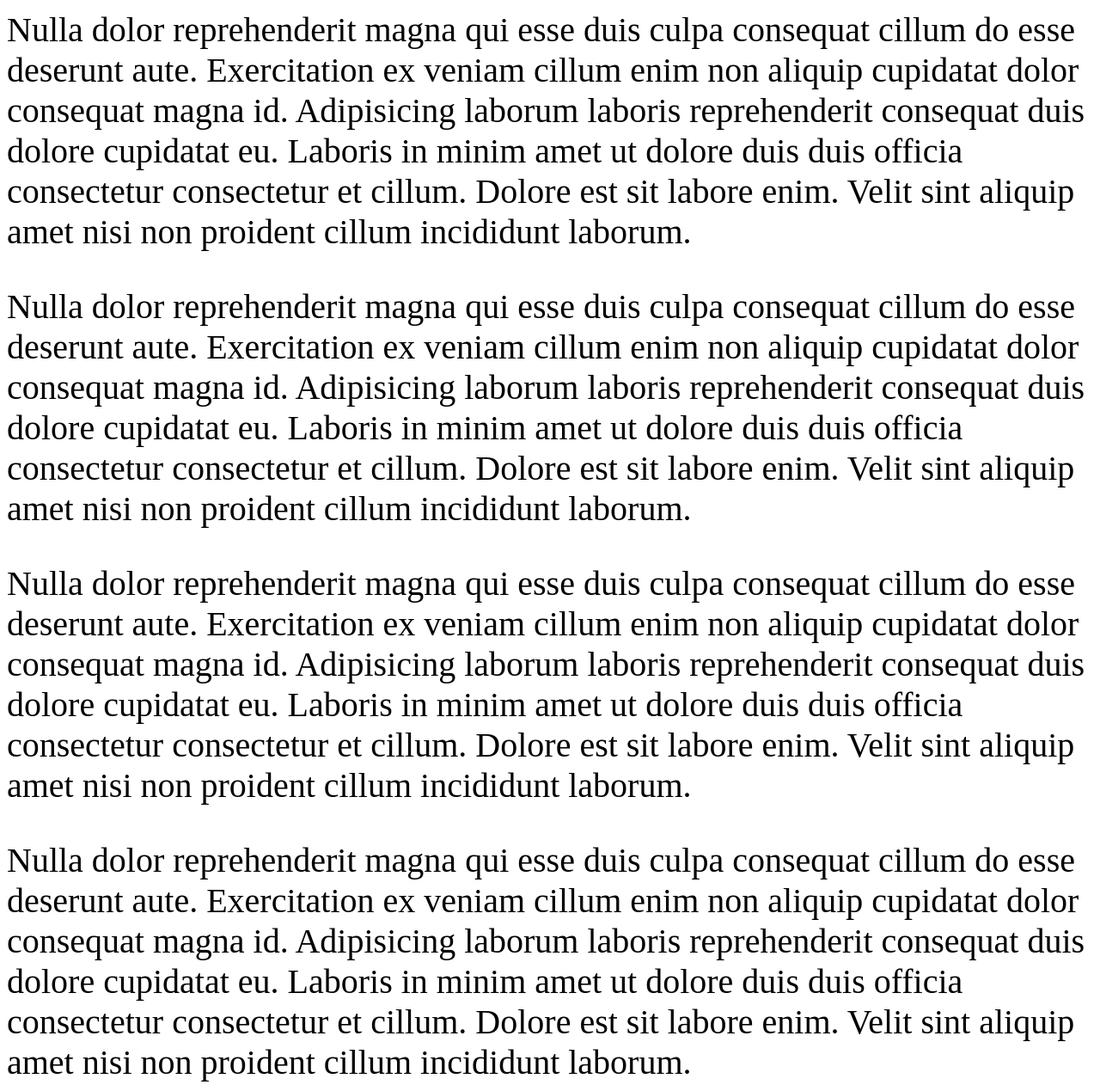
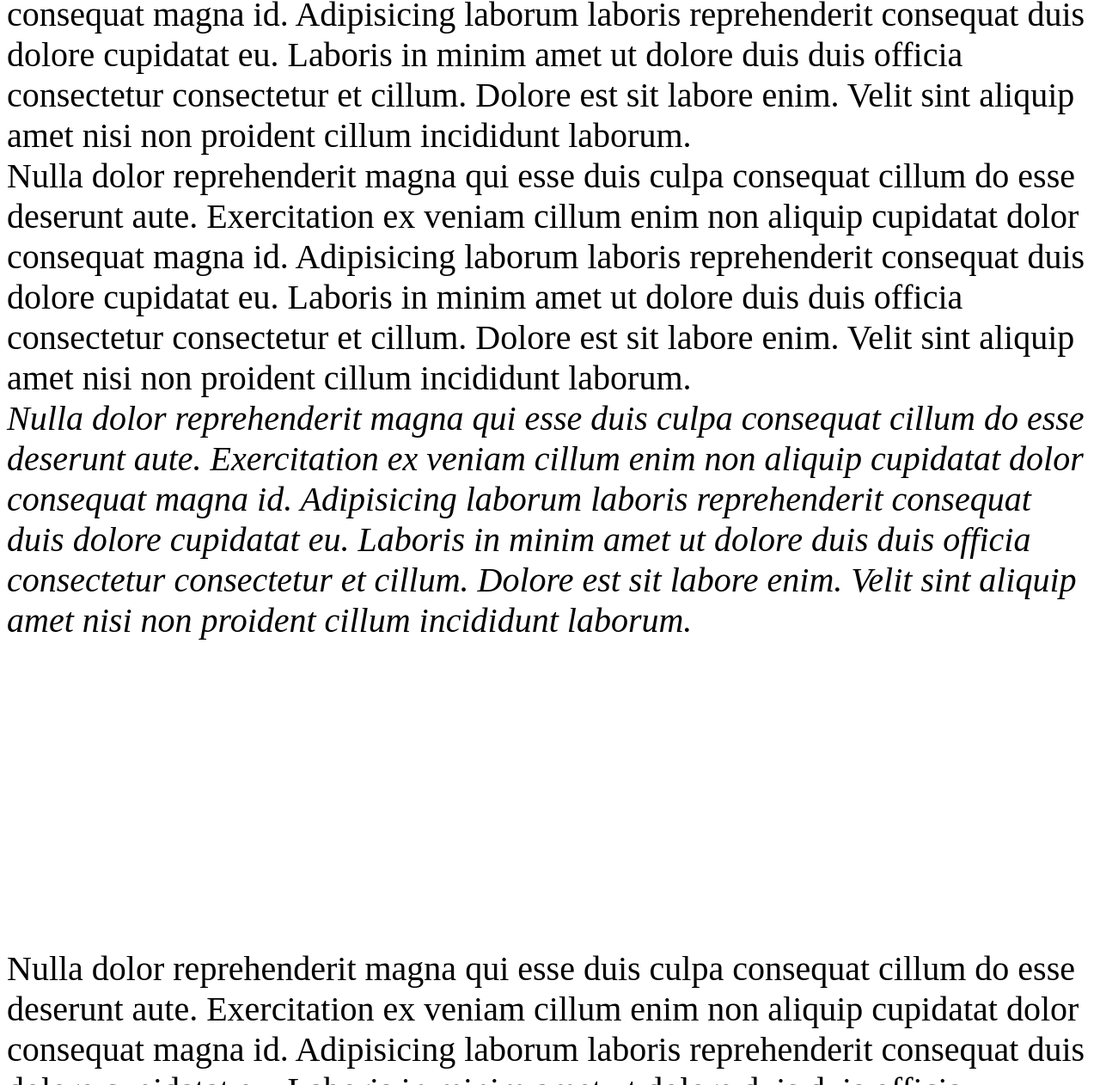
Before and after one commit to kkyusufk/new-animations, a Gatsby site: page /scrollEffect in a window 1280 px wide. Shown: the part 626-1888 px from the top of the page at 86% size. Built offline with nearby package versions, Linux system fonts and the light colour scheme; Gatsby itself is replaced by a stand-in of ours.

Commit message:
first draft of scoll animation

```diff
--- /dev/null
+++ b/src/components/scrollComponent.js
@@ -0,0 +1,133 @@
+import React, { useEffect, useRef } from 'react';
+
+const paragraph1 = {
+  display: 'flex',
+  justifyContent: 'flex-end',
+  flexDirection: 'column',
+  fontWeight: 'lighter',
+  width: '100%',
+  fontSize: '40px',
+  padding: 0,
+  margin: 0
+}
+
+const animatingDiv = {
+  minHeight: '80vh'
+}
+
+const getScrollDirection = () => {
+  let scrollPos = 0;
+  let direction = 'DOWN';
+  if ((document.body.getBoundingClientRect()).top > scrollPos)
+		direction = 'UP';
+	else
+		direction = 'DOWN';
+	// saves the new position for iteration.
+  scrollPos = (document.body.getBoundingClientRect()).top;
+  return direction;
+}
+
+export const ScrollComponent = () => {
+
+  const animatingDivElement = useRef();
+  const animatingPara = useRef()
+
+  useEffect(() => {
+    let prevRatio = 0.0;
+    let prevY = 0;
+    let Y = 0;
+    function buildThresholdList() {
+      let thresholds = [];
+      let numSteps = 50;
+
+      for (let i=1.0; i<=numSteps; i++) {
+        let ratio = i/numSteps;
+        thresholds.push(ratio);
+      }
+
+      thresholds.push(0);
+      return thresholds;
+    }
+    // configure the intersection observer instance
+    const intersectionObserverOptions = {
+      root: null, // default is the viewport
+      rootMargin: "0px",
+      threshold: buildThresholdList(), // percentage of the target visible area which will trigger "onIntersection"
+    };
+
+    const observer = new IntersectionObserver(
+      onIntersection,
+      intersectionObserverOptions
+    );
+
+    // called when target is fully visible
+    function onIntersection(entries, opts) {
+      const { style } = animatingPara.current;
+      entries.forEach((entry) => {
+        const currentY = entry.boundingClientRect.y;
+        console.log(currentY, prevY, Y)
+        if (entry.intersectionRatio > prevRatio) {
+          // this if will prevent the para to go out of the parent div.
+          if (Y < (entry.target.clientHeight - animatingPara.current.clientHeight) && Y >= 0) {
+            if (currentY < prevY) {
+              console.log('down');
+              style.transform = `translateY(${Y}px)`;
+              Y += 30;
+            } else if (currentY > prevY) {
+              console.log('up');
+              style.transform = `translateY(${Y}px)`;
+              Y -= 30;
+            }
+          }
+        }
+        prevY = currentY;
+        prevRatio = entry.intersectionRatio;
+      });
+    }
+
+    // provide the observer with a target
+    observer.observe(animatingDivElement.current);
+
+    return function cleanUp() {
+      observer.unobserve(animatingDivElement.current);
+    };
+  });
+
+  return (
+    <>
+      <div className="container">
+            <p style={paragraph1}>
+                lorAliqua dolor pariatur consequat ad irure reprehenderit aliqua consectetur. Ea nulla ullamco cillum sint adipisicing est reprehenderit sint incididunt eu mollit ullamco. Est duis minim qui laboris enim eiusmod. Sunt in qui cupidatat cupidatat ex labore reprehenderit incididunt tempor quis laboris. Aliquip qui irure enim et cillum.
+            </p>
+            <p style={paragraph1}>
+                Nulla dolor reprehenderit magna qui esse duis culpa consequat cillum do esse deserunt aute. Exercitation ex veniam cillum enim non aliquip cupidatat dolor consequat magna id. Adipisicing laborum laboris reprehenderit consequat duis dolore cupidatat eu. Laboris in minim amet ut dolore duis duis officia consectetur consectetur et cillum. Dolore est sit labore enim. Velit sint aliquip amet nisi non proident cillum incididunt laborum.
+            </p>
+            <p style={paragraph1}>
+                Nulla dolor reprehenderit magna qui esse duis culpa consequat cillum do esse deserunt aute. Exercitation ex veniam cillum enim non aliquip cupidatat dolor consequat magna id. Adipisicing laborum laboris reprehenderit consequat duis dolore cupidatat eu. Laboris in minim amet ut dolore duis duis officia consectetur consectetur et cillum. Dolore est sit labore enim. Velit sint aliquip amet nisi non proident cillum incididunt laborum.
+            </p>
+            <p style={paragraph1} className="starting-animation">
+                Nulla dolor reprehenderit magna qui esse duis culpa consequat cillum do esse deserunt aute. Exercitation ex veniam cillum enim non aliquip cupidatat dolor consequat magna id. Adipisicing laborum laboris reprehenderit consequat duis dolore cupidatat eu. Laboris in minim amet ut dolore duis duis officia consectetur consectetur et cillum. Dolore est sit labore enim. Velit sint aliquip amet nisi non proident cillum incididunt laborum.
+            </p>
+            <div id="animating-div" style={animatingDiv} ref={animatingDivElement}>
+            <p style={paragraph1} id="animating-para" ref={animatingPara}>
+              <i>
+                Nulla dolor reprehenderit magna qui esse duis culpa consequat cillum do esse deserunt aute. Exercitation ex veniam cillum enim non aliquip cupidatat dolor consequat magna id. Adipisicing laborum laboris reprehenderit consequat duis dolore cupidatat eu. Laboris in minim amet ut dolore duis duis officia consectetur consectetur et cillum. Dolore est sit labore enim. Velit sint aliquip amet nisi non proident cillum incididunt laborum.
+                </i>
+            </p>
+            </div>
+            <p style={paragraph1}>
+                Nulla dolor reprehenderit magna qui esse duis culpa consequat cillum do esse deserunt aute. Exercitation ex veniam cillum enim non aliquip cupidatat dolor consequat magna id. Adipisicing laborum laboris reprehenderit consequat duis dolore cupidatat eu. Laboris in minim amet ut dolore duis duis officia consectetur consectetur et cillum. Dolore est sit labore enim. Velit sint aliquip amet nisi non proident cillum incididunt laborum.
+            </p>
+            <p style={paragraph1}>
+                Nulla dolor reprehenderit magna qui esse duis culpa consequat cillum do esse deserunt aute. Exercitation ex veniam cillum enim non aliquip cupidatat dolor consequat magna id. Adipisicing laborum laboris reprehenderit consequat duis dolore cupidatat eu. Laboris in minim amet ut dolore duis duis officia consectetur consectetur et cillum. Dolore est sit labore enim. Velit sint aliquip amet nisi non proident cillum incididunt laborum.
+            </p>
+            <p style={paragraph1}>
+                Nulla dolor reprehenderit magna qui esse duis culpa consequat cillum do esse deserunt aute. Exercitation ex veniam cillum enim non aliquip cupidatat dolor consequat magna id. Adipisicing laborum laboris reprehenderit consequat duis dolore cupidatat eu. Laboris in minim amet ut dolore duis duis officia consectetur consectetur et cillum. Dolore est sit labore enim. Velit sint aliquip amet nisi non proident cillum incididunt laborum.
+            </p>
+            <p style={paragraph1}>
+                Nulla dolor reprehenderit magna qui esse duis culpa consequat cillum do esse deserunt aute. Exercitation ex veniam cillum enim non aliquip cupidatat dolor consequat magna id. Adipisicing laborum laboris reprehenderit consequat duis dolore cupidatat eu. Laboris in minim amet ut dolore duis duis officia consectetur consectetur et cillum. Dolore est sit labore enim. Velit sint aliquip amet nisi non proident cillum incididunt laborum.
+            </p>
+        </div>
+    </>
+  )
+}
--- a/src/pages/scrollEffect.js
+++ b/src/pages/scrollEffect.js
@@ -1,41 +1,13 @@
-import * as React from 'react';
+import React from 'react';
+import { ScrollComponent } from '../components/scrollComponent';
 
-const paragraph1 = {
-    width: '100%',
-    fontSize: '40px'
+const scrollEffect = () => {
+
+  return (
+    <main>
+        <ScrollComponent />
+    </main>
+  )
 }
 
-const scrollEffect = () => (
-    <main>
-        <div className="container">
-            <p style={paragraph1}>
-                lorAliqua dolor pariatur consequat ad irure reprehenderit aliqua consectetur. Ea nulla ullamco cillum sint adipisicing est reprehenderit sint incididunt eu mollit ullamco. Est duis minim qui laboris enim eiusmod. Sunt in qui cupidatat cupidatat ex labore reprehenderit incididunt tempor quis laboris. Aliquip qui irure enim et cillum.
-            </p>
-            <p style={paragraph1}>
-                Nulla dolor reprehenderit magna qui esse duis culpa consequat cillum do esse deserunt aute. Exercitation ex veniam cillum enim non aliquip cupidatat dolor consequat magna id. Adipisicing laborum laboris reprehenderit consequat duis dolore cupidatat eu. Laboris in minim amet ut dolore duis duis officia consectetur consectetur et cillum. Dolore est sit labore enim. Velit sint aliquip amet nisi non proident cillum incididunt laborum.
-            </p>
-            <p style={paragraph1}>
-                Nulla dolor reprehenderit magna qui esse duis culpa consequat cillum do esse deserunt aute. Exercitation ex veniam cillum enim non aliquip cupidatat dolor consequat magna id. Adipisicing laborum laboris reprehenderit consequat duis dolore cupidatat eu. Laboris in minim amet ut dolore duis duis officia consectetur consectetur et cillum. Dolore est sit labore enim. Velit sint aliquip amet nisi non proident cillum incididunt laborum.
-            </p>
-            <p style={paragraph1}>
-                Nulla dolor reprehenderit magna qui esse duis culpa consequat cillum do esse deserunt aute. Exercitation ex veniam cillum enim non aliquip cupidatat dolor consequat magna id. Adipisicing laborum laboris reprehenderit consequat duis dolore cupidatat eu. Laboris in minim amet ut dolore duis duis officia consectetur consectetur et cillum. Dolore est sit labore enim. Velit sint aliquip amet nisi non proident cillum incididunt laborum.
-            </p>
-            <p
-                data-sal="flip-up"
-                data-sal-delay="300"
-                data-sal-easing="ease"
-                data-sal-repeat="true"
-            style={paragraph1}>
-                Nulla dolor reprehenderit magna qui esse duis culpa consequat cillum do esse deserunt aute. Exercitation ex veniam cillum enim non aliquip cupidatat dolor consequat magna id. Adipisicing laborum laboris reprehenderit consequat duis dolore cupidatat eu. Laboris in minim amet ut dolore duis duis officia consectetur consectetur et cillum. Dolore est sit labore enim. Velit sint aliquip amet nisi non proident cillum incididunt laborum.
-            </p>
-            <p style={paragraph1}>
-                Nulla dolor reprehenderit magna qui esse duis culpa consequat cillum do esse deserunt aute. Exercitation ex veniam cillum enim non aliquip cupidatat dolor consequat magna id. Adipisicing laborum laboris reprehenderit consequat duis dolore cupidatat eu. Laboris in minim amet ut dolore duis duis officia consectetur consectetur et cillum. Dolore est sit labore enim. Velit sint aliquip amet nisi non proident cillum incididunt laborum.
-            </p>
-            <p style={paragraph1}>
-                Nulla dolor reprehenderit magna qui esse duis culpa consequat cillum do esse deserunt aute. Exercitation ex veniam cillum enim non aliquip cupidatat dolor consequat magna id. Adipisicing laborum laboris reprehenderit consequat duis dolore cupidatat eu. Laboris in minim amet ut dolore duis duis officia consectetur consectetur et cillum. Dolore est sit labore enim. Velit sint aliquip amet nisi non proident cillum incididunt laborum.
-            </p>
-        </div>
-    </main>
-);
-
 export default scrollEffect;
```
